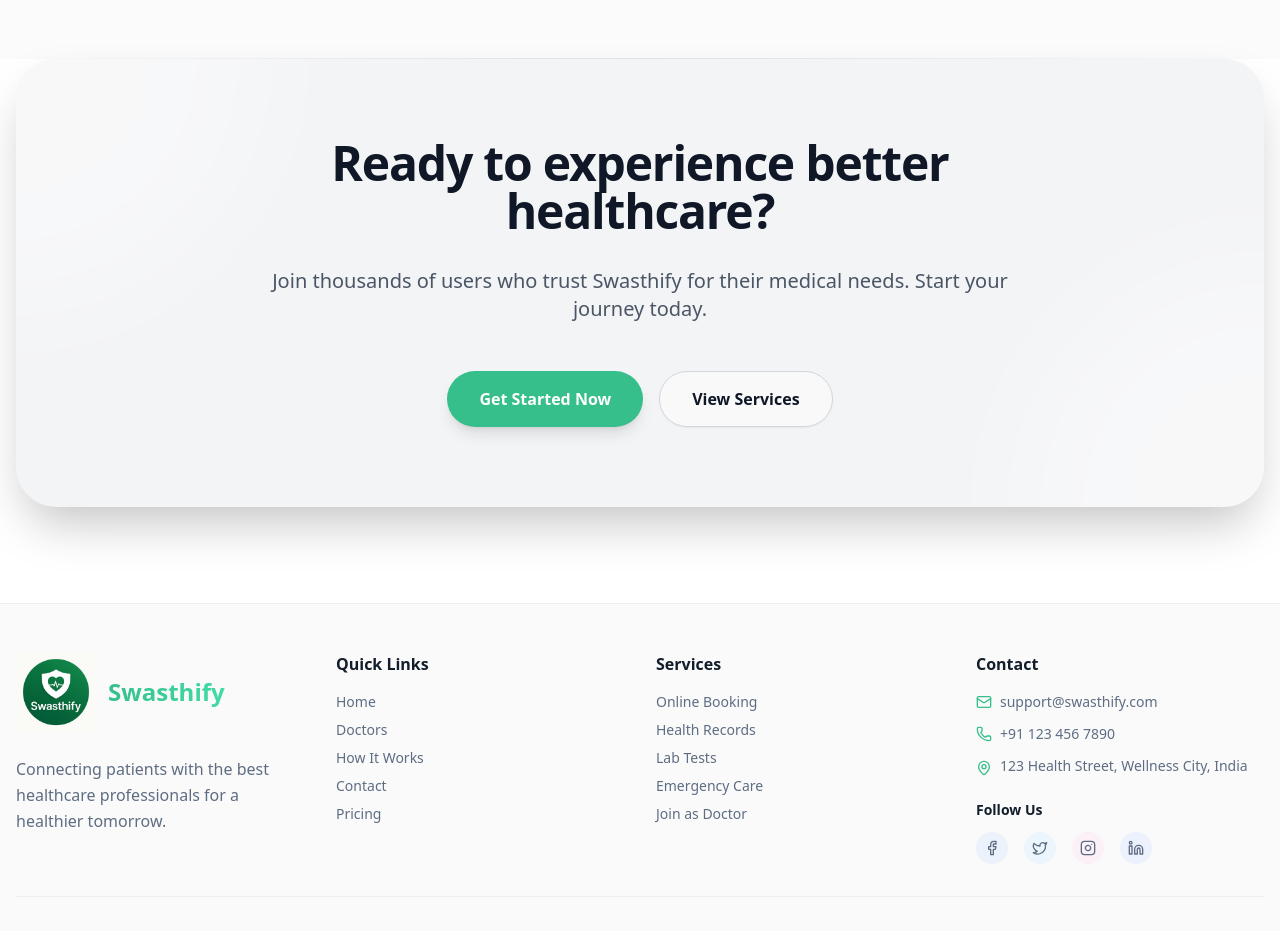
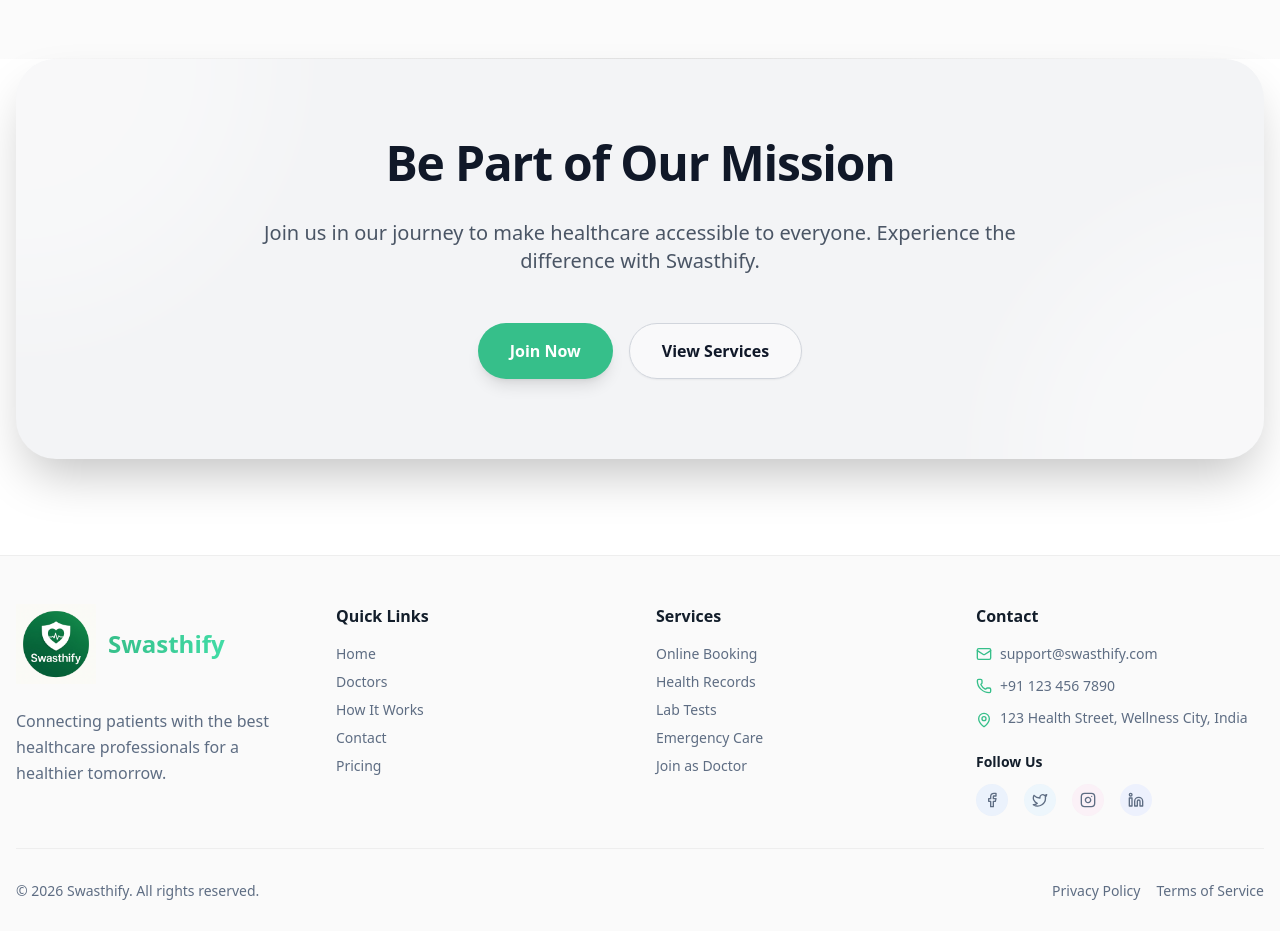
Before and after one commit to niks-nikhil-anand/swasthify_admin_portal, a Next.js app: page /about-us in a window 1280 px wide. Shown: the part 1840-2771 px from the top of the page. Built offline with nearby package versions, Linux system fonts and the light colour scheme.

Commit message:
feat: Populate CTA components with specific titles, descriptions, and actions across the how-it-works, services, about-us, and contact pages.

```diff
--- a/app/(root)/about-us/page.tsx
+++ b/app/(root)/about-us/page.tsx
@@ -145,7 +145,11 @@ export default function AboutPage() {
                 </div>
             </section>
 
-            <CTA />
+            <CTA
+                title="Be Part of Our Mission"
+                description="Join us in our journey to make healthcare accessible to everyone. Experience the difference with Swasthify."
+                primaryAction={{ text: "Join Now", href: "/register/patient" }}
+            />
         </div>
     );
 }
```
